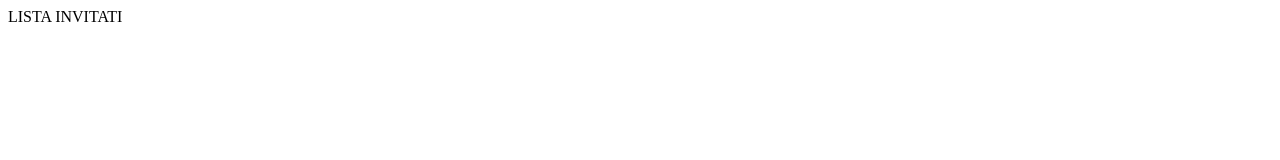
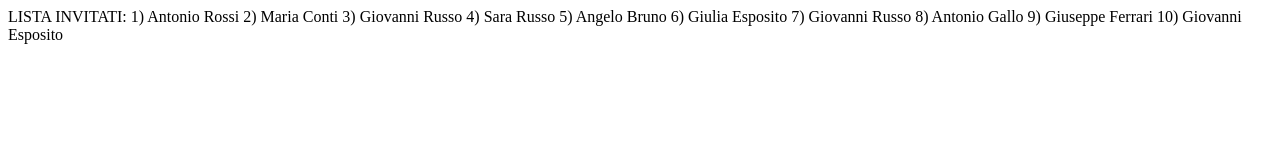
Before and after one commit to AngeloDalo/js-jsnacks-blocco-2, a plain HTML site: page jsnack-1/index.html in a window 1280 px wide. Drawn offline with Linux system fonts and the light colour scheme.

Commit message:
invitati falsi

```diff
--- a/jsnack-1/index.html
+++ b/jsnack-1/index.html
@@ -7,7 +7,7 @@
     <title>Document</title>
 </head>
 <body>
-    <div class="container">LISTA INVITATI</div>
+    <div class="container">LISTA INVITATI: </div>
     <script src="script.js"></script>
 </body>
 </html>
--- a/jsnack-1/script.js
+++ b/jsnack-1/script.js
@@ -1 +1,27 @@
 /**Generatore di “nomi cognomi” casuali: prendendo una lista di nomi e una lista di cognomi, Gatsby vuole generare una falsa lista di invitati.*/
+
+function randomNumeroNome(min, max) {
+    return Math.floor(Math.random() * (max - min + 1) ) + min;
+}
+
+function randomNumeroCognome(min, max) {
+    return Math.floor(Math.random() * (max - min + 1) ) + min;
+}
+
+const container = document.querySelector(".container");
+
+const nomiFalsi = ["Antonio", "Giuseppe", "Francesco", "Giovanni", "Angelo", "Maria", "Giulia", "Sara", "Rebecca", "Carlo"];
+
+const cognomiFalsi = ["Rossi", "Ferrari", "Russo", "Bianchi", "Esposito", "Bruno", "Greco", "Gallo", "Conti", "Marino"];
+
+let i=0;
+let invitatiFalsi = [];
+
+for (i=0; i<10; i++) {
+    let randomNome = randomNumeroNome (0, 9);
+    let randomCognome = randomNumeroCognome (0, 9);
+    invitatiFalsi[i] = i+1 +") " + nomiFalsi[randomNome] +  " " + cognomiFalsi[randomCognome] + " ";
+    container.innerHTML += invitatiFalsi[i];
+}
+
+//console.log(InvitatiFalsi);
```
